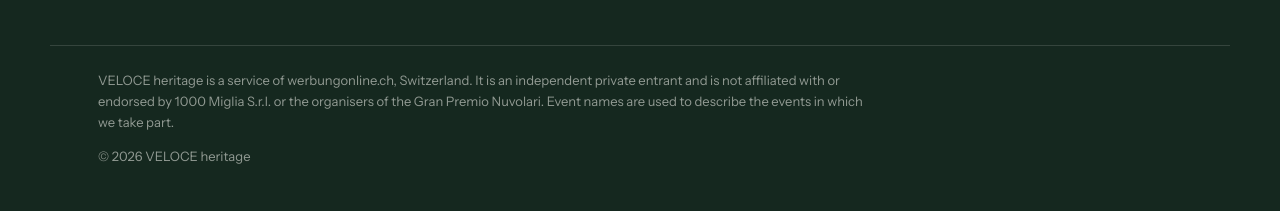
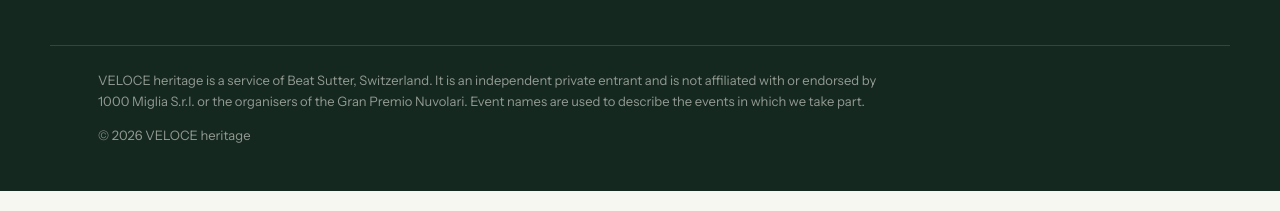
Before and after one commit to Beat1966/veloce-heritage, a plain HTML site: page index.html in a window 1280 px wide. Shown: the part 11288-11499 px from the top of the page. Drawn offline with nearby package versions, Linux system fonts and the light colour scheme.

Commit message:
Footer: VELOCE heritage als Service von Beat Sutter
Co-Authored-By: Claude Opus 5.5 <noreply@anthropic.com>
Claude-Session: https://claude.ai/code/session_01AsuwDpC5CgNjLFvC5V8YuJ

```diff
--- a/index.html
+++ b/index.html
@@ -480,7 +480,7 @@ height="0" width="0" style="display:none;visibility:hidden"></iframe></noscript>
     </div>
   </div>
   <div class="wrap footer-legal">
-    <p>VELOCE heritage is a service of werbungonline.ch, Switzerland. It is an independent private entrant and is not affiliated with or endorsed by 1000 Miglia S.r.l. or the organisers of the Gran Premio Nuvolari. Event names are used to describe the events in which we take part.</p>
+    <p>VELOCE heritage is a service of Beat Sutter, Switzerland. It is an independent private entrant and is not affiliated with or endorsed by 1000 Miglia S.r.l. or the organisers of the Gran Premio Nuvolari. Event names are used to describe the events in which we take part.</p>
     <p>© <span id="year">2026</span> VELOCE heritage</p>
   </div>
 </footer>
```
